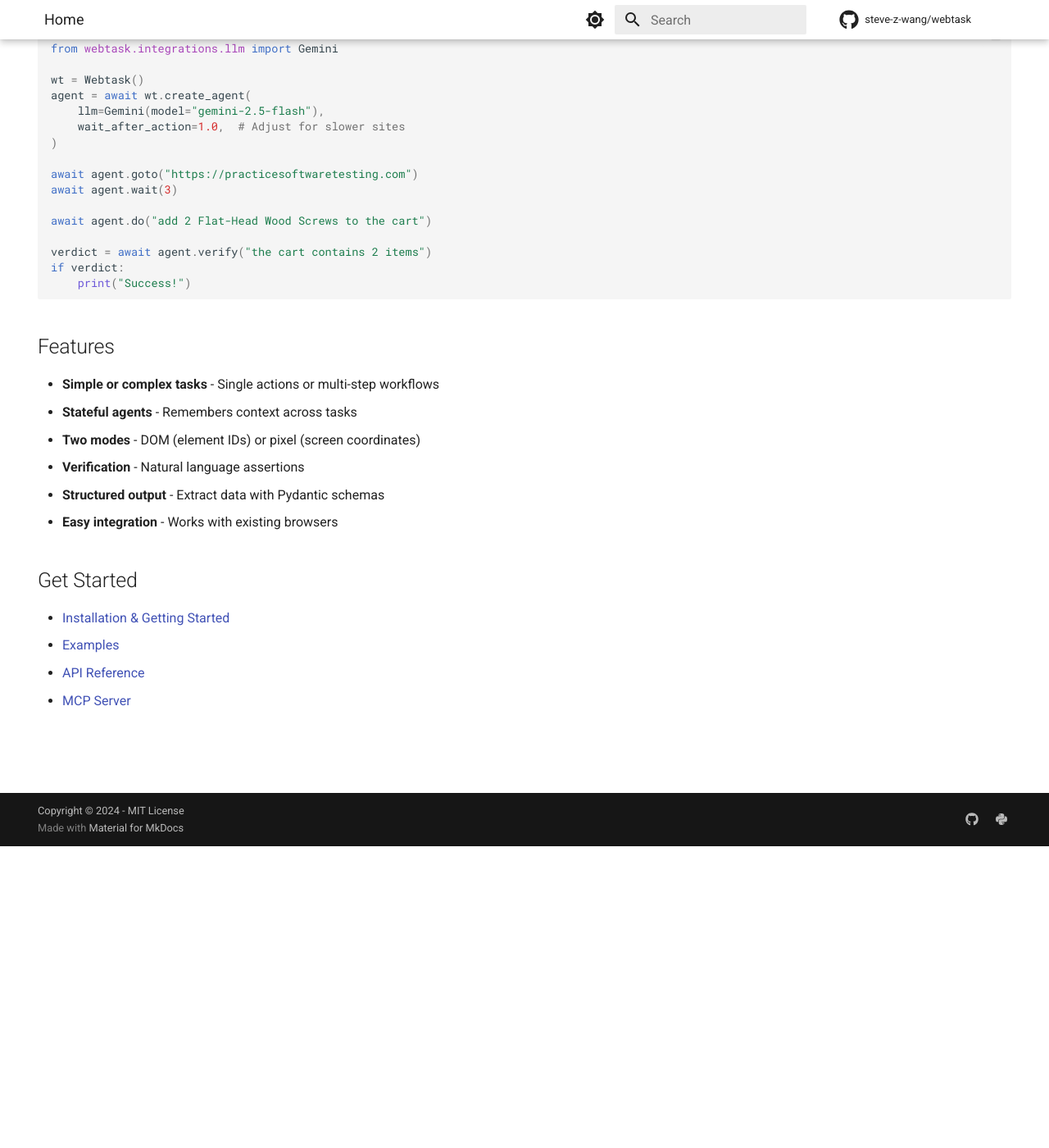
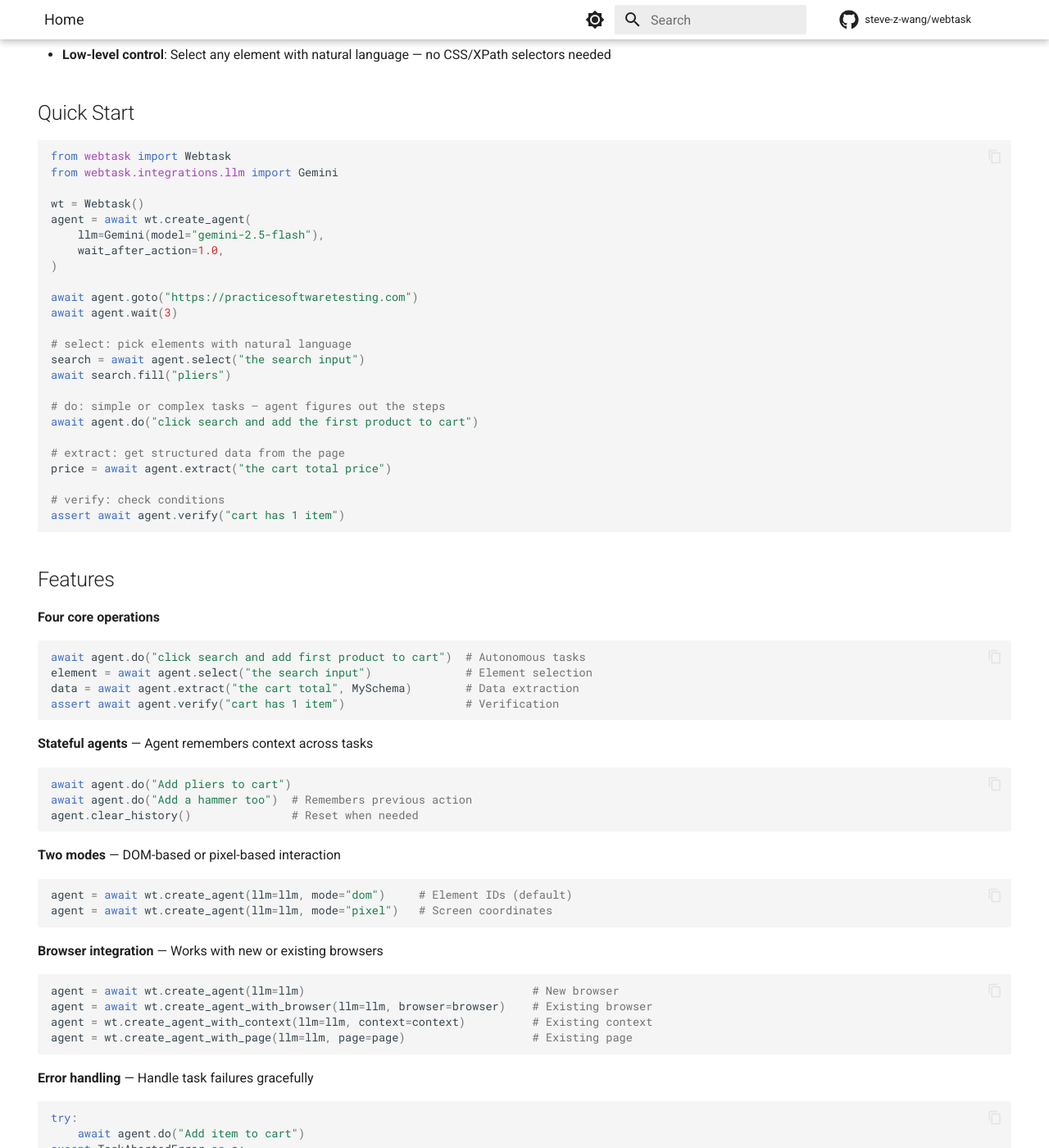
Before and after one commit to steve-z-wang/webtask, an MkDocs documentation site: the page built from docs/index.md, in a window 1280 px wide and 1400 px high, scrolled down 368 px. Shown: the whole window at 82% size. Built offline with MkDocs 1.6.1 and Material for MkDocs 9.7.7, drawn with Linux system fonts in a browser that asks for light colours; comment, search, counter and statistics services are not loaded; some of the changed text lies outside the part shown.

Commit message:
Improve README and docs with clearer structure
- Update tagline: "from autonomous tasks to element-level control"
- Add "Why webtask?" section with high-level/low-level contrast
- Update Quick Start to show all 4 core operations coherently
- Add "Four core operations" summary in Features
- Simplify Features: remove redundant sections already in Quick Start
- Update docs to match README structure

🤖 Generated with [Claude Code](https://claude.com/claude-code)

Co-Authored-By: Claude <noreply@anthropic.com>

````diff
--- a/docs/index.md
+++ b/docs/index.md
@@ -11,7 +11,12 @@ hide:
 [![License: MIT](https://img.shields.io/badge/License-MIT-yellow.svg)](https://opensource.org/licenses/MIT)
 [![Documentation](https://img.shields.io/badge/docs-latest-blue.svg)](https://steve-z-wang.github.io/webtask/)
 
-Easy to use LLM-powered web automation.
+Easy-to-use LLM-powered browser automation — from autonomous tasks to element-level control.
+
+## Why webtask?
+
+- **High-level tasks**: Describe what you want done — the agent figures out the steps
+- **Low-level control**: Select any element with natural language — no CSS/XPath selectors needed
 
 ## Quick Start
 
@@ -22,27 +27,69 @@ from webtask.integrations.llm import Gemini
 wt = Webtask()
 agent = await wt.create_agent(
     llm=Gemini(model="gemini-2.5-flash"),
-    wait_after_action=1.0,  # Adjust for slower sites
+    wait_after_action=1.0,
 )
 
 await agent.goto("https://practicesoftwaretesting.com")
 await agent.wait(3)
 
-await agent.do("add 2 Flat-Head Wood Screws to the cart")
+# select: pick elements with natural language
+search = await agent.select("the search input")
+await search.fill("pliers")
 
-verdict = await agent.verify("the cart contains 2 items")
-if verdict:
-    print("Success!")
+# do: simple or complex tasks — agent figures out the steps
+await agent.do("click search and add the first product to cart")
+
+# extract: get structured data from the page
+price = await agent.extract("the cart total price")
+
+# verify: check conditions
+assert await agent.verify("cart has 1 item")
 ```
 
 ## Features
 
-- **Simple or complex tasks** - Single actions or multi-step workflows
-- **Stateful agents** - Remembers context across tasks
-- **Two modes** - DOM (element IDs) or pixel (screen coordinates)
-- **Verification** - Natural language assertions
-- **Structured output** - Extract data with Pydantic schemas
-- **Easy integration** - Works with existing browsers
+**Four core operations**
+
+```python
+await agent.do("click search and add first product to cart")  # Autonomous tasks
+element = await agent.select("the search input")              # Element selection
+data = await agent.extract("the cart total", MySchema)        # Data extraction
+assert await agent.verify("cart has 1 item")                  # Verification
+```
+
+**Stateful agents** — Agent remembers context across tasks
+
+```python
+await agent.do("Add pliers to cart")
+await agent.do("Add a hammer too")  # Remembers previous action
+agent.clear_history()               # Reset when needed
+```
+
+**Two modes** — DOM-based or pixel-based interaction
+
+```python
+agent = await wt.create_agent(llm=llm, mode="dom")     # Element IDs (default)
+agent = await wt.create_agent(llm=llm, mode="pixel")   # Screen coordinates
+```
+
+**Browser integration** — Works with new or existing browsers
+
+```python
+agent = await wt.create_agent(llm=llm)                                  # New browser
+agent = await wt.create_agent_with_browser(llm=llm, browser=browser)    # Existing browser
+agent = wt.create_agent_with_context(llm=llm, context=context)          # Existing context
+agent = wt.create_agent_with_page(llm=llm, page=page)                   # Existing page
+```
+
+**Error handling** — Handle task failures gracefully
+
+```python
+try:
+    await agent.do("Add item to cart")
+except TaskAbortedError as e:
+    print(f"Task failed: {e}")
+```
 
 ## Get Started
 
````
Also changed, not shown: README.md (+36 -65 lines), docs/examples.md (+32 -0 lines), docs/getting-started.md (+31 -5 lines).
